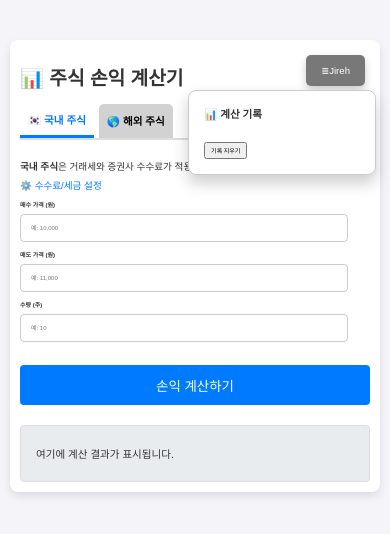
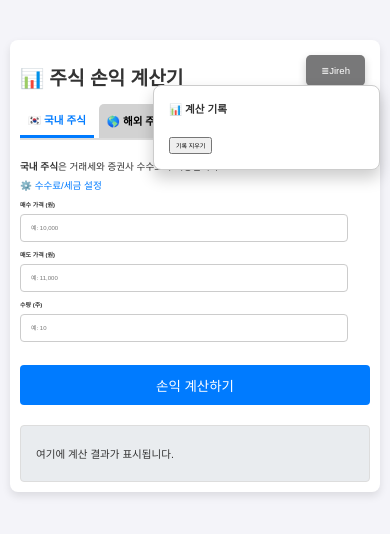
Before and after one commit to Jireh0905/StockCalculator, a plain HTML site: page index.html in a window 390 px wide. Both pictures are taken after a click on the button "≣Jireh". Drawn offline with Linux system fonts and the light colour scheme.

Commit message:
모바일 메뉴 UI 글자 크기 수정

```diff
--- a/index.html
+++ b/index.html
@@ -261,13 +261,13 @@
             }
             /* 모바일에서는 패널 너비를 화면에 맞게 조정 */
             #history-panel {
-                width: 40vw; /* 화면 너비의 50% */
-                right: 1vw;  /* 우측에서 2% 떨어지게 하여 중앙에 가깝게 배치 */
-                top: 50px;
+                width: 50vw; /* 화면 너비의 50% */
+                right: 0vw;  /* 우측에서 0% 떨어지게 하여 중앙에 가깝게 배치 */
+                top: 45px;
                 max-height: 200px;  /* 최대 높이 지정 */
             }
             #history-list li {
-                font-size: 0.6em;
+                font-size: 7.5px;/*[Jireh] em으로는 왜인지 모르게 너무 작은 단위는 반영이 안 되는 듯해서 픽셀로 단위 변경. 0.4em;*/
             }
             #history-clear-button {
                 margin-top: 10px; padding: 2px 5px; cursor: pointer; font-size: 0.5em;
```
